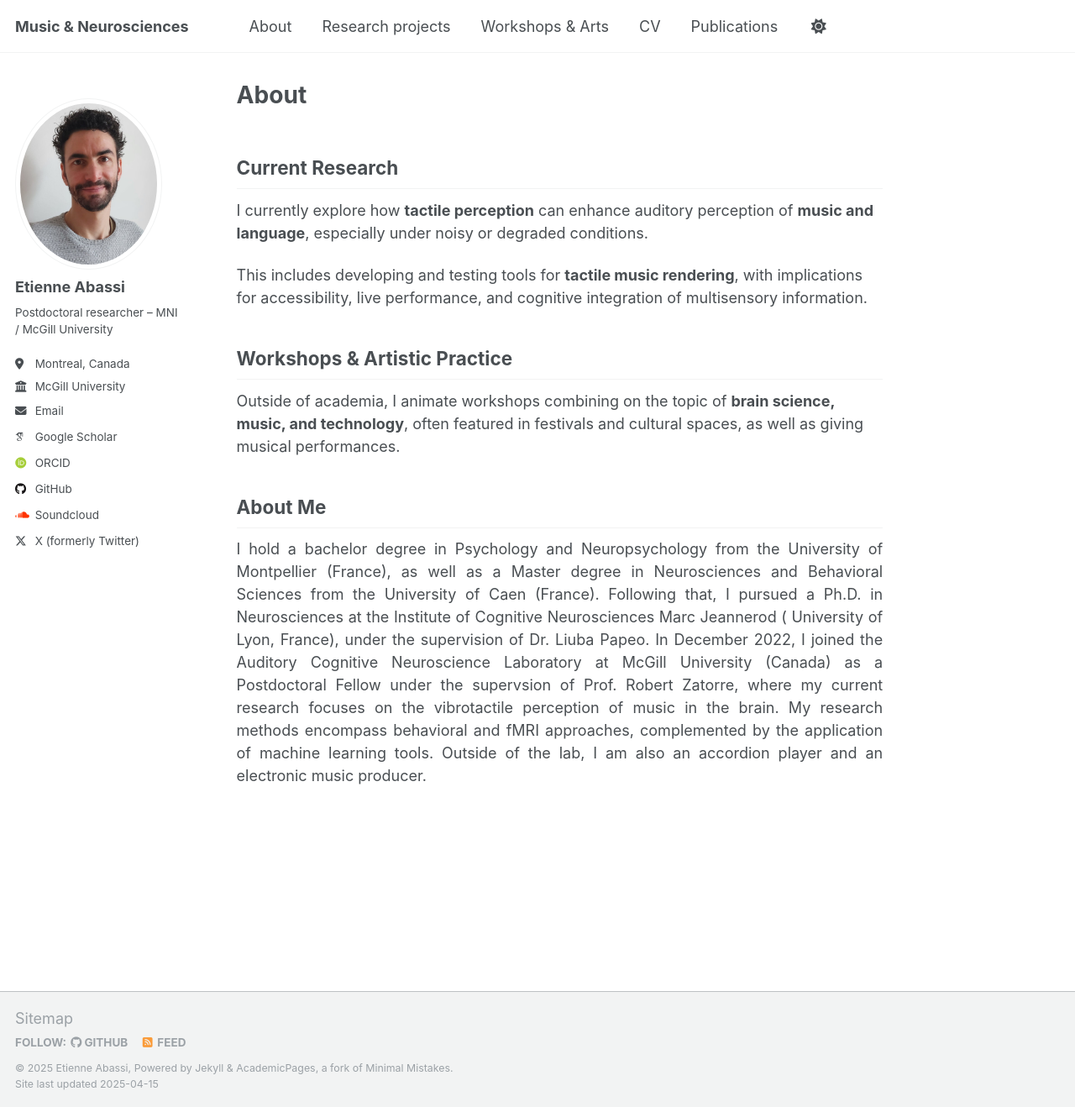
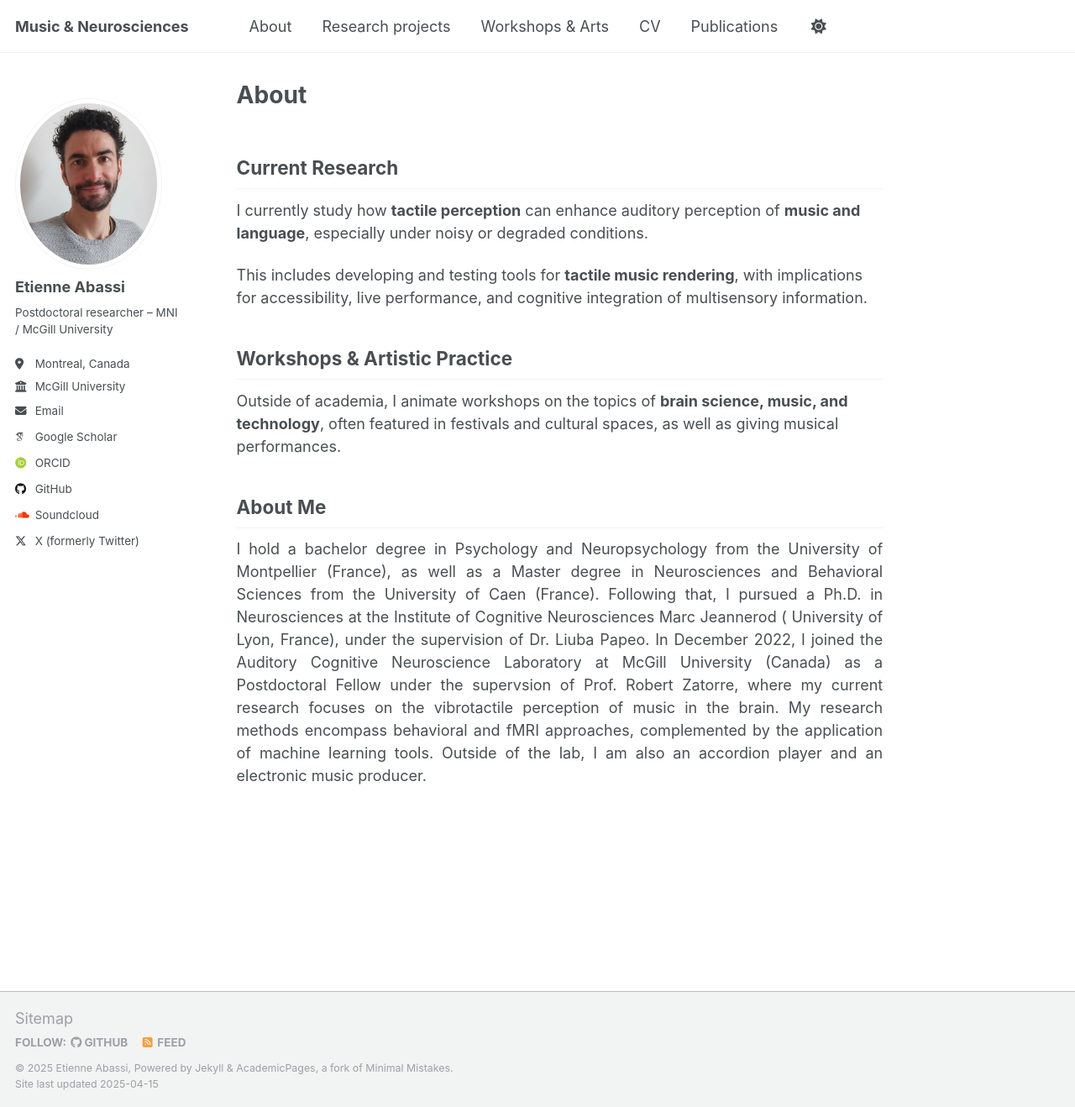
Before and after one commit to etienneabassi/etienneabassi.github.io, a Jekyll site: the page built from _pages/about.md, in a window 1280 px wide and 1318 px high. Shown: the whole window at 84% size. Built offline with Jekyll 4.4.1, drawn with Linux system fonts in a browser that asks for light colours; some web fonts are replaced.

Commit message:
Update about.md

```diff
--- a/_pages/about.md
+++ b/_pages/about.md
@@ -9,13 +9,13 @@ redirect_from:
 
 ## Current Research
 
-I currently explore how **tactile perception** can enhance auditory perception of **music and language**, especially under noisy or degraded conditions.
+I currently study how **tactile perception** can enhance auditory perception of **music and language**, especially under noisy or degraded conditions.
 
 This includes developing and testing tools for **tactile music rendering**, with implications for accessibility, live performance, and cognitive integration of multisensory information.
 
 ## Workshops & Artistic Practice
 
-Outside of academia, I animate workshops combining on the topic of **brain science, music, and technology**, often featured in festivals and cultural spaces, as well as giving musical performances.
+Outside of academia, I animate workshops on the topics of **brain science, music, and technology**, often featured in festivals and cultural spaces, as well as giving musical performances.
 
 ## About Me
 
```
